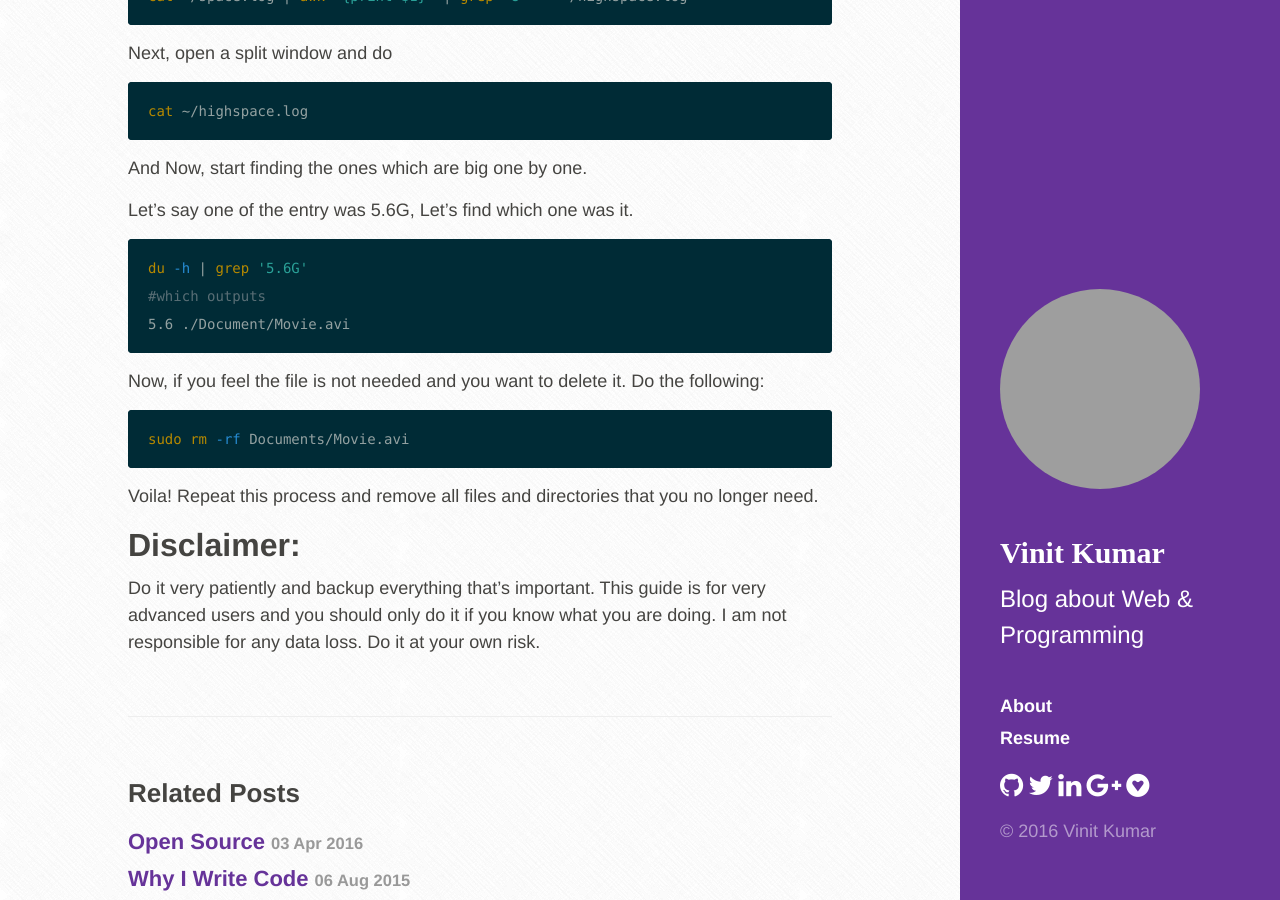
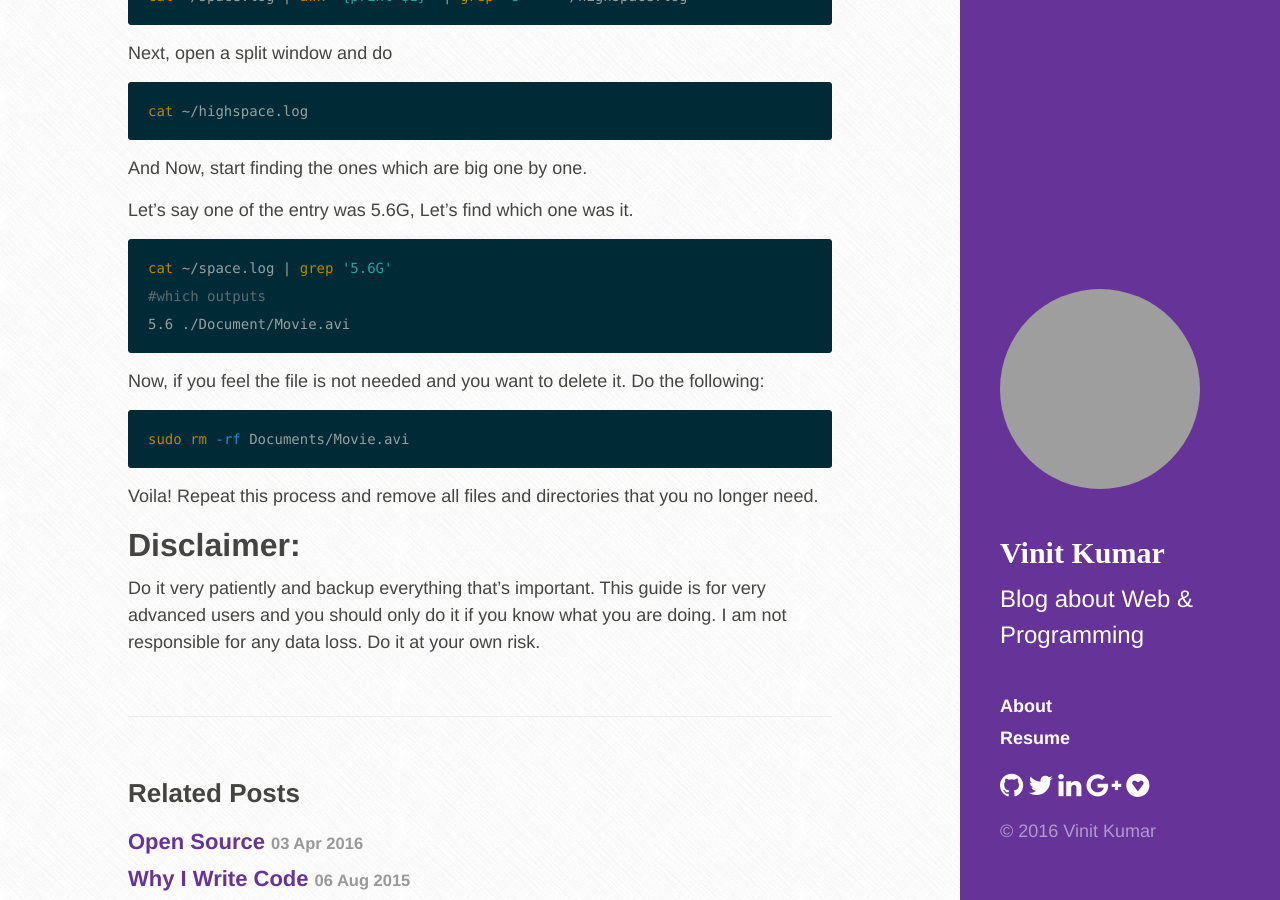
Before and after one commit to vinitkumar/vinitkumar.github.com, a Jekyll site: the page built from _posts/2015-04-16-Clean-Up-Mac-From-Other-Files.md, in a window 1280 px wide and 900 px high, scrolled down 687 px. Built offline with Jekyll 4.4.1, drawn with Linux system fonts in a browser that asks for light colours; grey boxes are pictures that could not be loaded.

Commit message:
Update 2015-04-16-Clean-Up-Mac-From-Other-Files.md

````diff
--- a/_posts/2015-04-16-Clean-Up-Mac-From-Other-Files.md
+++ b/_posts/2015-04-16-Clean-Up-Mac-From-Other-Files.md
@@ -35,7 +35,7 @@ And Now, start finding the ones which are big one by one.
 Let's say one of the entry was 5.6G, Let's find which one was it.
 
 ```sh
-du -h | grep '5.6G'
+cat ~/space.log | grep '5.6G'
 #which outputs
 5.6 ./Document/Movie.avi
 ```
````
